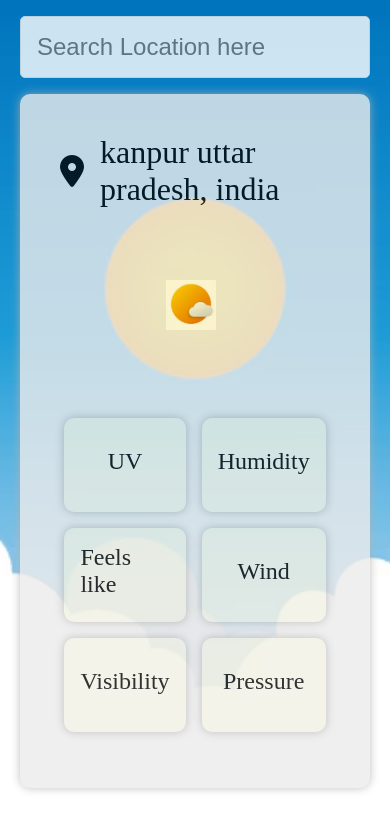
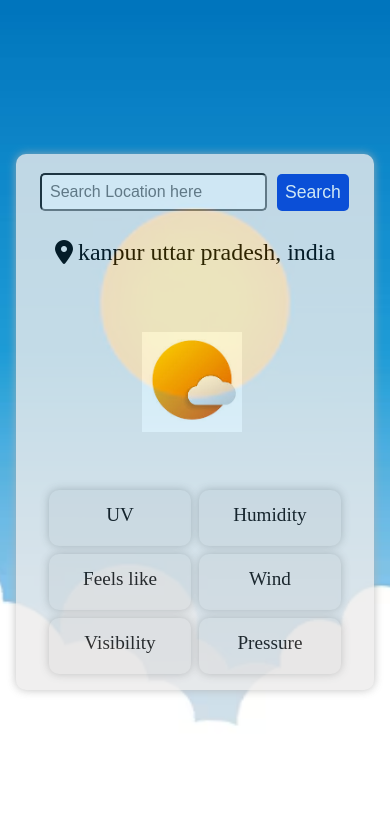
Before and after one commit to krishnakushwaha07/WeatherApp, a plain HTML site: page index.html in a window 390 px wide. Drawn offline with Linux system fonts and the light colour scheme; no server answers.

Commit message:
Updating UI and Fixing some bugs

```diff
--- a/index.html
+++ b/index.html
@@ -15,16 +15,18 @@
   </head>
   <body>
     <div class="container">
-      <input type="text" placeholder="Search Location here" id="input" />
-
       <div class="box">
+        <div class="inputbox">
+          <input type="text" placeholder="Search Location here" id="input" />
+          <button id="btn">Search</button>
+        </div>
         <div id="location">
           <i class="fa-solid fa-location-dot"></i>
           <p>kanpur uttar pradesh, india</p>
         </div>
         <div class="weatherinfo">
           <div class="condition">
-            <span class="temp" id="temp"> </span>
+            <div class="temp" id="temp"></div>
             <div id="temptext">
               <img src="./Images/image.png" alt="weather" height="50px" />
               <p></p>
--- a/weather.css
+++ b/weather.css
@@ -3,11 +3,9 @@
   padding: 0;
   box-sizing: border-box;
 }
-.body {
+.container {
   height: 100vh;
   width: 100vw;
-}
-.container {
   display: flex;
   flex-direction: column;
   align-items: center;
@@ -20,93 +18,111 @@
   background-repeat: no-repeat;
   background-size: cover;
 }
+.inputbox {
+  width: 100%;
+  display: flex;
+  align-items: center;
+  gap: 10px;
+}
 #input {
-  width: 600px;
-  font-size: 1.5rem;
-  padding: 1rem;
-  border: 1px solid rgb(232, 230, 230);
+  font-size: 1rem;
+  padding: 0.5rem;
+  margin-left: 1rem;
   border-radius: 5px;
-  opacity: 0.8;
+}
+#btn {
+  padding: 0.5rem;
+  font-size: 1.1rem;
+  color: white;
+  background: #0a41da;
+  border: none;
+  border-radius: 5px;
 }
 .box {
-  width: 600px;
-
-  display: flex;
-  flex-direction: column;
+  width: 70%;
+  max-height: 80%;
+  display: grid;
+  grid-template-columns: repeat(1, 1fr);
+  grid-template-rows: 60px 60px;
   align-items: center;
-  padding: 1.5rem;
-
-  gap: 0.5rem;
+  justify-items: center;
   background: #edecec;
   opacity: 0.8;
   border-radius: 10px;
   box-shadow: rgb(177, 177, 177) 0 0 10px;
+  padding: 0.5rem;
 }
 
 .weatherinfo {
-  width: 100%;
-  display: flex;
-  justify-content: center;
-  align-items: center;
-  padding: 1rem;
-  gap: 3rem;
+  width: 90%;
+  height: 400px;
+  display: grid;
+  grid-template-columns: repeat(2, 1fr);
 }
 
 .condition {
-  padding: 0.5rem;
-  font-size: 2rem;
   display: flex;
   flex-direction: column;
+  justify-content: center;
   align-items: center;
-  justify-content: center;
-  gap: 0.5rem;
+  font-size: 1.5rem;
 }
-.temp {
-  font-size: 8rem;
+#temp {
+  font-size: 5rem;
 }
 #temptext {
-  padding: 1rem;
   display: flex;
-  gap: 0.5rem;
+  align-items: center;
+  gap: 5px;
+}
+#temptext img {
+  height: 100px;
+  width: 100px;
 }
 #location {
   display: flex;
-  gap: 1rem;
+  align-items: center;
+  font-size: 2rem;
+  gap: 5px;
   padding: 1rem;
-  font-size: 2rem;
-  align-items: center;
-  justify-content: center;
 }
 .moreinfo {
   display: grid;
   grid-template-rows: repeat(3, 1fr);
   grid-template-columns: repeat(2, 1fr);
-  padding: 1rem;
-  gap: 1rem;
   font-size: 1.5rem;
+  gap: 0.5rem;
+  padding: 0.5rem;
 }
+
 .moreinfo div {
-  height: 100%;
-  width: 100%;
   display: flex;
   flex-direction: column;
+  align-items: center;
   justify-content: center;
-  align-items: center;
-  gap: 0.5rem;
-  background-color: rgb(241, 241, 228);
-  padding: 1rem;
+  gap: 7px;
+  background: #e3e2e2;
+  box-shadow: rgb(177, 177, 177) 0 0 10px;
   border-radius: 10px;
-  box-shadow: rgb(177, 177, 177) 0 0 10px;
 }
 
 @media screen and (max-width: 585px) {
   .weatherinfo {
-    flex-wrap: wrap;
+    grid-template-columns: repeat(1, 1fr);
+    grid-template-rows: repeat(2, 1fr);
   }
   .box {
-    width: 350px;
+    width: 100%;
+    padding: 0.5rem;
   }
-  #input {
-    width: 350px;
+  #temp {
+    font-size: 4rem;
+  }
+  #location {
+    font-size: 1.5rem;
+    gap: 5px;
+  }
+  .moreinfo {
+    font-size: 1.2rem;
   }
 }
--- a/weather.js
+++ b/weather.js
@@ -1,7 +1,8 @@
 const url =
   "https://api.weatherapi.com/v1/current.json?key=485c1438aead4ac1894132431250307&q=";
 
-const city = document.querySelector("#input");
+const defaultCity = 'kanpur';
+const cityInput = document.querySelector("#input");
 const temp = document.querySelector("#temp");
 const cityName = document.querySelector("#location p");
 const msg = document.querySelector("#temptext p");
@@ -12,28 +13,39 @@ const wind = document.querySelector("#wind span");
 const visibility = document.querySelector("#visibility span");
 const uv = document.querySelector("#uv span");
 const pressure = document.querySelector("#pressure span");
+const button = document.querySelector("#btn");
 
 let weather = async (city) => {
-  const newUrl = `${url}${city}`;
+  if (city === "") {
+    cityName.innerText = 'Please enter a valid location';
+    setTimeout(() => {
+      weather(defaultCity);
+    },1000);
+    return;
+  }
+  const newUrl = `${url}${city}`; // prepare new url
   const response = await fetch(newUrl);
+  if (response.ok) {
     const data = await response.json();
 
     cityName.innerText = `${data.location.name} ${data.location.region},${data.location.country}`;
-  temp.innerText = `${data.current.temp_c}`;
+    temp.innerText = `${data.current.temp_c}°C`;
     msg.innerText = data.current.condition["text"];
     icon.src = data.current.condition["icon"];
     humidity.innerText = data.current.humidity;
-  feelslike.innerText = data.current.feelslike_c;
-  wind.innerText = data.current.wind_kph;
-  visibility.innerText = data.current.vis_km;
+    feelslike.innerText = `${data.current.feelslike_c}°C`;
+    wind.innerText = `${data.current.wind_kph} kph`;
+    visibility.innerText = `${data.current.vis_km} km`;
     uv.innerText = data.current.uv;
     pressure.innerText = data.current.pressure_mb;
+  }
 };
 
-city.addEventListener("change", () => {
-  weather(city.value.trim());
+button.addEventListener("click", () => {
+  weather(cityInput.value.trim());
+  cityInput.value = "";
 });
 
 window.addEventListener("load", () => {
-  weather("kanpur");
+  weather(defaultCity);
 });
```
Lines whose indentation alone changed are shown as unchanged.
